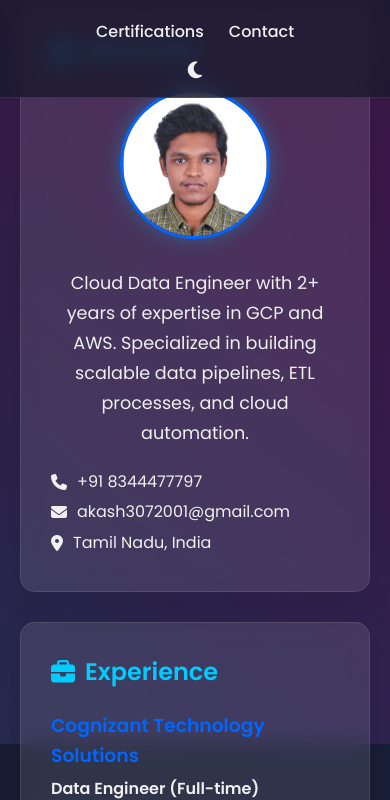
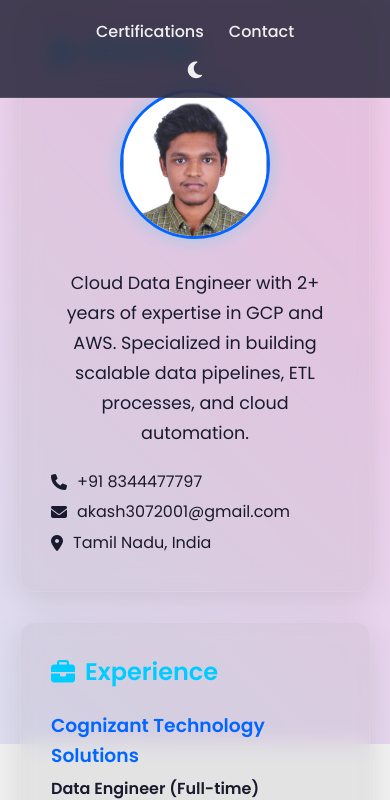
Before and after one commit to akash3072001/portfolio, a plain HTML site: page index.html in a window 390 px wide. Shown: the part 100-900 px from the top of the page. Drawn offline with Linux system fonts and the light colour scheme.

Commit message:
Fix mobile white background issue

```diff
--- a/style.css
+++ b/style.css
@@ -73,6 +73,31 @@ section h2 {
   display: flex;
   align-items: center;
   gap: 10px;
+}
+
+/* Mobile Responsive Fixes */
+@media (max-width: 768px) {
+  body {
+    background: linear-gradient(135deg, #1a1a2e, #16213e, #0f3460) !important;
+    color: #f0f0f0 !important;
+  }
+
+  section {
+    background: rgba(255, 255, 255, 0.1) !important;
+    backdrop-filter: blur(10px) !important;
+    color: #f0f0f0 !important;
+  }
+
+  /* Ensure theme toggle works on mobile */
+  body[data-theme="light"] {
+    background: #f0f0f0 !important;
+    color: #1a1a2e !important;
+  }
+
+  body[data-theme="light"] section {
+    background: rgba(0, 0, 0, 0.05) !important;
+    color: #1a1a2e !important;
+  }
 }
 
 /* Navbar */
```
